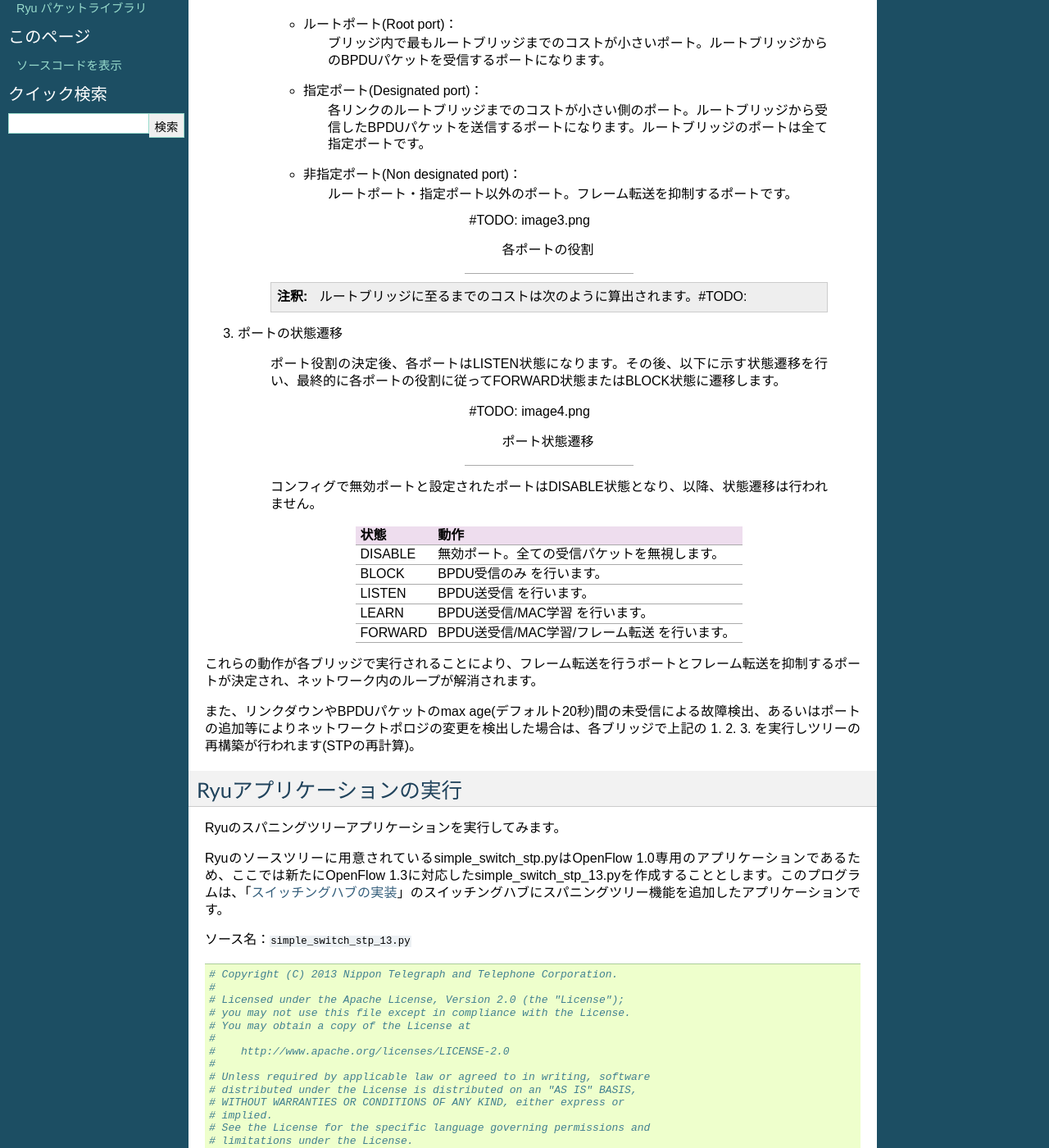
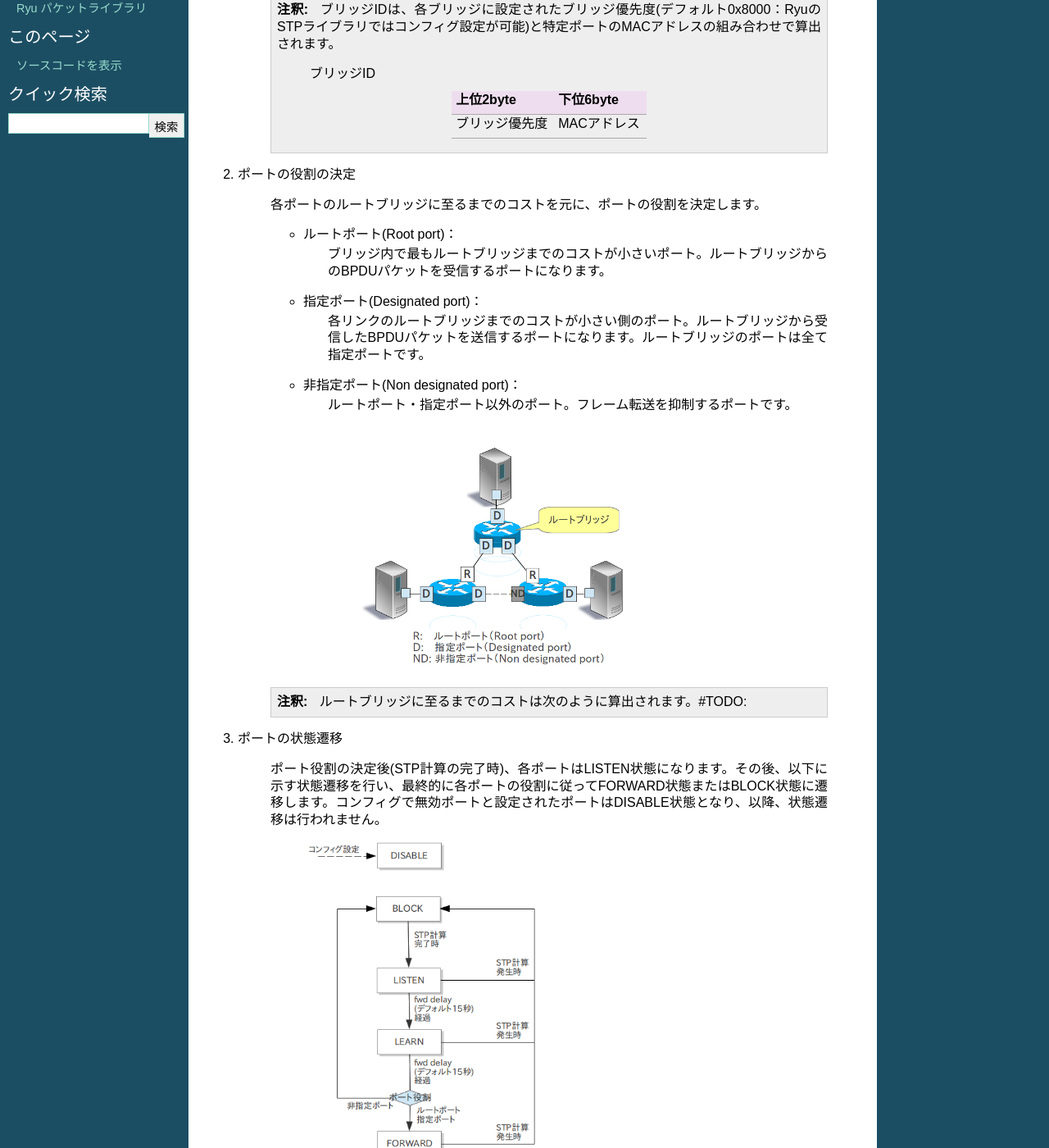
Before and after one commit to osrg/ryu-book, a Sphinx documentation site: the page built from ja/source/spanning_tree.rst, in a window 1280 px wide and 1400 px high, scrolled down 1000 px. Shown: the whole window at 82% size. Built offline with Sphinx 7.4.7, drawn with Linux system fonts in a browser that asks for light colours; some of the changed text lies outside the part shown.

Commit message:
update stp

```diff
--- a/ja/source/spanning_tree.rst
+++ b/ja/source/spanning_tree.rst
@@ -26,17 +26,13 @@ STP(spanning tree protocol：IEEE 802.1D)はネットワークを論理的なツ
 .. only:: latex
 
    +------------------------------------------+------------------------------------------+
-   | #TODO: image1.eps                        |  #TODO: image2.eps                       |
-   |                                          |                                          |
-   |  ループを持つネットワーク                |   ループを回避したネットワーク           |
+   | .. image:: images/spanning_tree/fig1.eps | .. image:: images/spanning_tree/fig2.eps |
    +------------------------------------------+------------------------------------------+
 
 .. only:: not latex
 
    +------------------------------------------+------------------------------------------+
-   | #TODO: image1.png                        |  #TODO: image2.png                       |
-   |                                          |                                          |
-   |  ループを持つネットワーク                |   ループを回避したネットワーク           |
+   | .. image:: images/spanning_tree/fig1.png | .. image:: images/spanning_tree/fig2.png |
    +------------------------------------------+------------------------------------------+
 
 
@@ -87,21 +83,16 @@ STPではブリッジ間でBPDU(Bridge Protocol Data Unit)パケットを相互
         フレーム転送を抑制するポートです。
 
 
-    .. only:: latex
+            .. only:: latex
 
-        +------------------------------------------+
-        | #TODO: image3.eps                        |
-        |                                          |
-        |  各ポートの役割                          |
-        +------------------------------------------+
+               .. image:: images/spanning_tree/fig3.eps
+                  :scale: 60 %
 
-    .. only:: not latex
+            .. only:: not latex
 
-        +------------------------------------------+
-        | #TODO: image3.png                        |
-        |                                          |
-        |  各ポートの役割                          |
-        +------------------------------------------+
+               .. image:: images/spanning_tree/fig3.png
+                  :scale: 60 %
+
 
 
     .. NOTE::
@@ -112,29 +103,23 @@ STPではブリッジ間でBPDU(Bridge Protocol Data Unit)パケットを相互
 
 3. ポートの状態遷移
 
-    ポート役割の決定後、各ポートはLISTEN状態になります。その後、以下に示す
-    状態遷移を行い、最終的に各ポートの役割に従ってFORWARD状態または
-    BLOCK状態に遷移します。
-
-    .. only:: latex
-
-        +------------------------------------------+
-        | #TODO: image4.eps                        |
-        |                                          |
-        |  ポート状態遷移                          |
-        +------------------------------------------+
-
-    .. only:: not latex
-
-        +------------------------------------------+
-        | #TODO: image4.png                        |
-        |                                          |
-        |  ポート状態遷移                          |
-        +------------------------------------------+
+    ポート役割の決定後(STP計算の完了時)、各ポートはLISTEN状態になります。
+    その後、以下に示す状態遷移を行い、最終的に各ポートの役割に従って
+    FORWARD状態またはBLOCK状態に遷移します。コンフィグで無効ポートと設定
+    されたポートはDISABLE状態となり、以降、状態遷移は行われません。
 
 
-    コンフィグで無効ポートと設定されたポートはDISABLE状態となり、
-    以降、状態遷移は行われません。
+        .. only:: latex
+
+           .. image:: images/spanning_tree/fig4.eps
+              :scale: 70 %
+
+
+        .. only:: not latex
+
+           .. image:: images/spanning_tree/fig4.png
+              :scale: 70 %
+
 
     ======= ===========================================
     状態    動作
@@ -199,7 +184,24 @@ VMイメージ利用のための環境設定やログイン方法等は「 :ref:
 
 
 VM環境でこのプログラムを実行することにより、スイッチs1、s2、s3の間でループが
-存在するトポロジが作成されます。netコマンドの実行結果は以下の通りです。
+存在するトポロジが作成されます。
+
+
+
+        .. only:: latex
+
+           .. image:: images/spanning_tree/fig6.eps
+              :scale: 80 %
+
+
+        .. only:: not latex
+
+           .. image:: images/spanning_tree/fig6.png
+              :scale: 80 %
+
+
+
+netコマンドの実行結果は以下の通りです。
 
 
 .. rst-class:: console
@@ -282,7 +284,6 @@ OpenFlowスイッチ起動時のSTP計算
 
 各OpenFlowスイッチとコントローラの接続が完了すると、BPDUパケットの交換が
 始まり、ルートブリッジの選出・ポート役割の設定・ポート状態遷移が行われます。
-この結果、最終的に各ポートはFORWARD状態またはBLOCK状態となります。
 
 
 .. rst-class:: console
@@ -375,6 +376,24 @@ OpenFlowスイッチ起動時のSTP計算
     [STP][INFO] dpid=0000000000000001: [port=1] DESIGNATED_PORT     / FORWARD
     [STP][INFO] dpid=0000000000000001: [port=2] DESIGNATED_PORT     / FORWARD
     [STP][INFO] dpid=0000000000000001: [port=3] DESIGNATED_PORT     / FORWARD
+
+
+この結果、最終的に各ポートはFORWARD状態またはBLOCK状態となります。
+
+
+
+        .. only:: latex
+
+                   .. image:: images/spanning_tree/fig7.eps
+                      :scale: 80 %
+
+
+        .. only:: not latex
+
+                   .. image:: images/spanning_tree/fig7.png
+                      :scale: 80 %
+
+
 
 
 パケットがループしないことを確認するため、ホスト1からホスト2へpingを実行します。
@@ -508,9 +527,7 @@ Node: s2:
 
 
 
-リンクダウンを検出しSTP再計算が行われ、これまでBLOCK状態だった
-dpid=0000000000000003のport2がFORWARD状態となり、再びフレーム転送可能な状態
-となったことが確認できます。
+リンクダウンが検出され、STP再計算が実行されます。
 
 
 .. rst-class:: console
@@ -562,6 +579,22 @@ dpid=0000000000000003のport2がFORWARD状態となり、再びフレーム転
     [STP][INFO] dpid=0000000000000002: [port=3] ROOT_PORT           / FORWARD
 
 
+これまでBLOCK状態だったs3-eth2のポートがFORWARD状態となり、
+再びフレーム転送可能な状態となったことが確認できます。
+
+
+        .. only:: latex
+
+           .. image:: images/spanning_tree/fig8.eps
+              :scale: 80 %
+
+
+        .. only:: not latex
+
+           .. image:: images/spanning_tree/fig8.png
+              :scale: 80 %
+
+
 
 故障回復時のSTP再計算
 """""""""""""""""""""
@@ -580,8 +613,7 @@ Node: s2:
 
 
 
-リンク復旧を検出しSTP再計算が行われOpenFlowスイッチの初回起動時と同様の
-ツリー構成となり、再びフレーム転送可能な状態となったことが確認できます。
+リンク復旧が検出され、STP再計算が実行されます。
 
 
 .. rst-class:: console
@@ -637,6 +669,21 @@ Node: s2:
     [STP][INFO] dpid=0000000000000003: [port=2] NON_DESIGNATED_PORT / BLOCK
     [STP][INFO] dpid=0000000000000003: [port=3] ROOT_PORT           / FORWARD
 
+
+OpenFlowスイッチの初回起動時と同様のツリー構成となり、再びフレーム転送可能
+な状態となったことが確認できます。
+
+
+        .. only:: latex
+
+           .. image:: images/spanning_tree/fig9.eps
+              :scale: 80 %
+
+
+        .. only:: not latex
+
+           .. image:: images/spanning_tree/fig9.png
+              :scale: 80 %
 
 
 
@@ -727,19 +774,15 @@ simple_switch_stp.pyはスパニングツリーライブラリを適用するこ
 
 .. only:: latex
 
-    +------------------------------------------+
-    | #TODO: image5.eps                        |
-    |                                          |
-    |  ライブラリ概要                          |
-    +------------------------------------------+
+   .. image:: images/spanning_tree/fig5.eps
+      :scale: 110 %
+
 
 .. only:: not latex
 
-    +------------------------------------------+
-    | #TODO: image5.png                        |
-    |                                          |
-    |  ライブラリ概要                          |
-    +------------------------------------------+
+   .. image:: images/spanning_tree/fig5.png
+      :scale: 110 %
+
 
 
 STPライブラリ(Stpクラスオブジェクト)がOpenFlowスイッチのコントローラへの接続を
```
Also changed, not shown: ja/source/images/spanning_tree/fig1.png (added), ja/source/images/spanning_tree/fig2.png (added), ja/source/images/spanning_tree/fig3.png (added), ja/source/images/spanning_tree/fig4.png (added), ja/source/images/spanning_tree/fig5.png (added), ja/source/images/spanning_tree/fig6.png (added), ja/source/images/spanning_tree/fig7.png (added), ja/source/images/spanning_tree/fig8.png (added), ja/source/images/spanning_tree/fig9.png (added), 9 other files.
